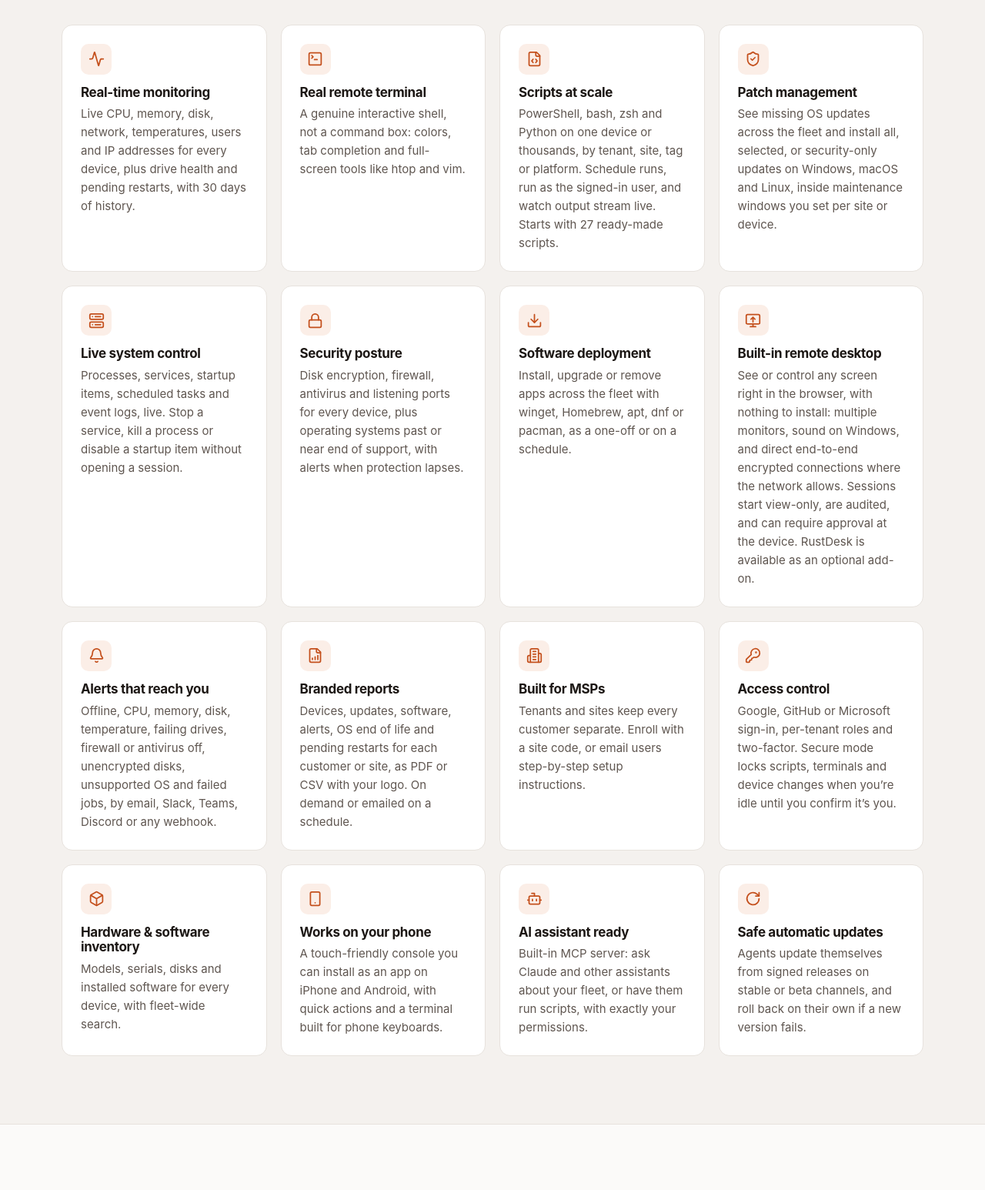
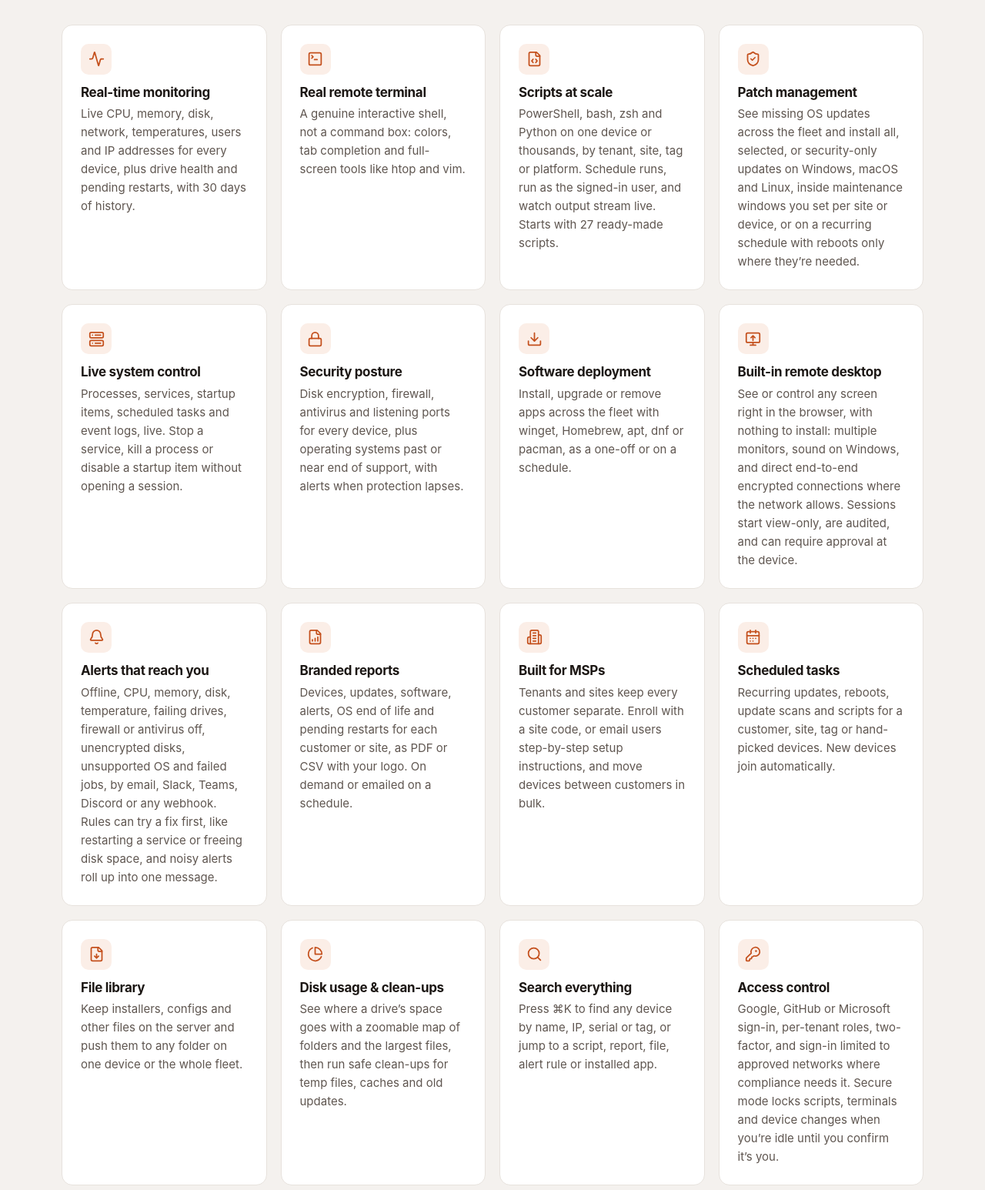
Before and after one commit to RustyRmm/rustyrmm.com, a plain HTML site: page index.html in a window 1280 px wide. Shown: the part 2120-3666 px from the top of the page at 77% size. Drawn offline with Linux system fonts and the light colour scheme; no server answers.

Commit message:
Add recent features and an abuse contact
Scheduled tasks, file library, disk usage and clean-ups, global search;
automatic alert fixes and rollups; recurring patching; allowed sign-in
networks; Windows license inventory; agent updates capped at the server
version. Drop the RustDesk add-on mention. Add abuse@rustyrmm.com to the
contact section and footer.

Co-Authored-By: Claude Opus 5.5 <noreply@anthropic.com>

```diff
--- a/index.html
+++ b/index.html
@@ -156,9 +156,10 @@
   .cta-band p { color: rgb(255 255 255 / .85); margin: 12px 0 0; }
   .cta-band .btn { background: #fff; color: #8a3413; justify-self: end; }
   @media (max-width: 760px) { .cta-band { grid-template-columns: 1fr; padding: 32px; } .cta-band .btn { justify-self: start; } }
-  .contacts { display: grid; grid-template-columns: repeat(3, 1fr); gap: 18px; }
+  .contacts { display: grid; grid-template-columns: repeat(4, 1fr); gap: 18px; }
   .contacts a { text-decoration: none; color: var(--accent); font-weight: 600; }
-  @media (max-width: 760px) { .contacts { grid-template-columns: 1fr; } }
+  @media (max-width: 1000px) { .contacts { grid-template-columns: repeat(2, 1fr); } }
+  @media (max-width: 620px) { .contacts { grid-template-columns: 1fr; } }
 
   footer { border-top: 1px solid var(--border); padding: 40px 0; color: var(--muted); font-size: 14px; }
   footer .wrap { display: flex; flex-wrap: wrap; gap: 24px 48px; justify-content: space-between; }
@@ -277,19 +278,23 @@
         <div class="card"><div class="ico"><svg viewBox="0 0 24 24" fill="none" stroke="currentColor" stroke-width="2" stroke-linecap="round" stroke-linejoin="round"><path d="M22 12h-2.48a2 2 0 0 0-1.93 1.46l-2.35 8.36a.25.25 0 0 1-.48 0L9.24 2.18a.25.25 0 0 0-.48 0l-2.35 8.36A2 2 0 0 1 4.49 12H2"/></svg></div><h3>Real-time monitoring</h3><p>Live CPU, memory, disk, network, temperatures, users and IP addresses for every device, plus drive health and pending restarts, with 30 days of history.</p></div>
         <div class="card"><div class="ico"><svg viewBox="0 0 24 24" fill="none" stroke="currentColor" stroke-width="2" stroke-linecap="round" stroke-linejoin="round"><path d="m7 11 2-2-2-2M11 13h4"/><rect width="18" height="18" x="3" y="3" rx="2"/></svg></div><h3>Real remote terminal</h3><p>A genuine interactive shell, not a command box: colors, tab completion and full-screen tools like htop and vim.</p></div>
         <div class="card"><div class="ico"><svg viewBox="0 0 24 24" fill="none" stroke="currentColor" stroke-width="2" stroke-linecap="round" stroke-linejoin="round"><path d="M10 12.5 8 15l2 2.5M14 12.5l2 2.5-2 2.5"/><path d="M14 2v4a2 2 0 0 0 2 2h4"/><path d="M15 2H6a2 2 0 0 0-2 2v16a2 2 0 0 0 2 2h12a2 2 0 0 0 2-2V7z"/></svg></div><h3>Scripts at scale</h3><p>PowerShell, bash, zsh and Python on one device or thousands, by tenant, site, tag or platform. Schedule runs, run as the signed-in user, and watch output stream live. Starts with 27 ready-made scripts.</p></div>
-        <div class="card"><div class="ico"><svg viewBox="0 0 24 24" fill="none" stroke="currentColor" stroke-width="2" stroke-linecap="round" stroke-linejoin="round"><path d="M20 13c0 5-3.5 7.5-7.66 8.95a1 1 0 0 1-.67-.01C7.5 20.5 4 18 4 13V6a1 1 0 0 1 1-1c2 0 4.5-1.2 6.24-2.72a1.17 1.17 0 0 1 1.52 0C14.51 3.81 17 5 19 5a1 1 0 0 1 1 1z"/><path d="m9 12 2 2 4-4"/></svg></div><h3>Patch management</h3><p>See missing OS updates across the fleet and install all, selected, or security-only updates on Windows, macOS and Linux, inside maintenance windows you set per site or device.</p></div>
+        <div class="card"><div class="ico"><svg viewBox="0 0 24 24" fill="none" stroke="currentColor" stroke-width="2" stroke-linecap="round" stroke-linejoin="round"><path d="M20 13c0 5-3.5 7.5-7.66 8.95a1 1 0 0 1-.67-.01C7.5 20.5 4 18 4 13V6a1 1 0 0 1 1-1c2 0 4.5-1.2 6.24-2.72a1.17 1.17 0 0 1 1.52 0C14.51 3.81 17 5 19 5a1 1 0 0 1 1 1z"/><path d="m9 12 2 2 4-4"/></svg></div><h3>Patch management</h3><p>See missing OS updates across the fleet and install all, selected, or security-only updates on Windows, macOS and Linux, inside maintenance windows you set per site or device, or on a recurring schedule with reboots only where they’re needed.</p></div>
         <div class="card"><div class="ico"><svg viewBox="0 0 24 24" fill="none" stroke="currentColor" stroke-width="2" stroke-linecap="round" stroke-linejoin="round"><rect width="20" height="8" x="2" y="2" rx="2"/><rect width="20" height="8" x="2" y="14" rx="2"/><path d="M6 6h.01M6 18h.01M10 6h8M10 18h8"/></svg></div><h3>Live system control</h3><p>Processes, services, startup items, scheduled tasks and event logs, live. Stop a service, kill a process or disable a startup item without opening a session.</p></div>
         <div class="card"><div class="ico"><svg viewBox="0 0 24 24" fill="none" stroke="currentColor" stroke-width="2" stroke-linecap="round" stroke-linejoin="round"><rect width="18" height="11" x="3" y="11" rx="2"/><path d="M7 11V7a5 5 0 0 1 10 0v4"/></svg></div><h3>Security posture</h3><p>Disk encryption, firewall, antivirus and listening ports for every device, plus operating systems past or near end of support, with alerts when protection lapses.</p></div>
         <div class="card"><div class="ico"><svg viewBox="0 0 24 24" fill="none" stroke="currentColor" stroke-width="2" stroke-linecap="round" stroke-linejoin="round"><path d="M12 15V3M7 10l5 5 5-5"/><path d="M21 15v4a2 2 0 0 1-2 2H5a2 2 0 0 1-2-2v-4"/></svg></div><h3>Software deployment</h3><p>Install, upgrade or remove apps across the fleet with winget, Homebrew, apt, dnf or pacman, as a one-off or on a schedule.</p></div>
-        <div class="card"><div class="ico"><svg viewBox="0 0 24 24" fill="none" stroke="currentColor" stroke-width="2" stroke-linecap="round" stroke-linejoin="round"><rect width="20" height="14" x="2" y="3" rx="2"/><path d="M8 21h8M12 17v4M9 10l3-3 3 3M12 7v7"/></svg></div><h3>Built-in remote desktop</h3><p>See or control any screen right in the browser, with nothing to install: multiple monitors, sound on Windows, and direct end-to-end encrypted connections where the network allows. Sessions start view-only, are audited, and can require approval at the device. RustDesk is available as an optional add-on.</p></div>
-        <div class="card"><div class="ico"><svg viewBox="0 0 24 24" fill="none" stroke="currentColor" stroke-width="2" stroke-linecap="round" stroke-linejoin="round"><path d="M10.27 21a2 2 0 0 0 3.46 0M3.26 15.33A1 1 0 0 0 4 17h16a1 1 0 0 0 .74-1.67C19.41 13.96 18 12.5 18 8A6 6 0 0 0 6 8c0 4.5-1.41 5.96-2.74 7.33"/></svg></div><h3>Alerts that reach you</h3><p>Offline, CPU, memory, disk, temperature, failing drives, firewall or antivirus off, unencrypted disks, unsupported OS and failed jobs, by email, Slack, Teams, Discord or any webhook.</p></div>
+        <div class="card"><div class="ico"><svg viewBox="0 0 24 24" fill="none" stroke="currentColor" stroke-width="2" stroke-linecap="round" stroke-linejoin="round"><rect width="20" height="14" x="2" y="3" rx="2"/><path d="M8 21h8M12 17v4M9 10l3-3 3 3M12 7v7"/></svg></div><h3>Built-in remote desktop</h3><p>See or control any screen right in the browser, with nothing to install: multiple monitors, sound on Windows, and direct end-to-end encrypted connections where the network allows. Sessions start view-only, are audited, and can require approval at the device.</p></div>
+        <div class="card"><div class="ico"><svg viewBox="0 0 24 24" fill="none" stroke="currentColor" stroke-width="2" stroke-linecap="round" stroke-linejoin="round"><path d="M10.27 21a2 2 0 0 0 3.46 0M3.26 15.33A1 1 0 0 0 4 17h16a1 1 0 0 0 .74-1.67C19.41 13.96 18 12.5 18 8A6 6 0 0 0 6 8c0 4.5-1.41 5.96-2.74 7.33"/></svg></div><h3>Alerts that reach you</h3><p>Offline, CPU, memory, disk, temperature, failing drives, firewall or antivirus off, unencrypted disks, unsupported OS and failed jobs, by email, Slack, Teams, Discord or any webhook. Rules can try a fix first, like restarting a service or freeing disk space, and noisy alerts roll up into one message.</p></div>
         <div class="card"><div class="ico"><svg viewBox="0 0 24 24" fill="none" stroke="currentColor" stroke-width="2" stroke-linecap="round" stroke-linejoin="round"><path d="M15 2H6a2 2 0 0 0-2 2v16a2 2 0 0 0 2 2h12a2 2 0 0 0 2-2V7z"/><path d="M14 2v4a2 2 0 0 0 2 2h4M8 18v-2M12 18v-4M16 18v-6"/></svg></div><h3>Branded reports</h3><p>Devices, updates, software, alerts, OS end of life and pending restarts for each customer or site, as PDF or CSV with your logo. On demand or emailed on a schedule.</p></div>
-        <div class="card"><div class="ico"><svg viewBox="0 0 24 24" fill="none" stroke="currentColor" stroke-width="2" stroke-linecap="round" stroke-linejoin="round"><path d="M6 22V4a2 2 0 0 1 2-2h8a2 2 0 0 1 2 2v18Z"/><path d="M6 12H4a2 2 0 0 0-2 2v6a2 2 0 0 0 2 2h2M18 9h2a2 2 0 0 1 2 2v9a2 2 0 0 1-2 2h-2M10 6h4M10 10h4M10 14h4M10 18h4"/></svg></div><h3>Built for MSPs</h3><p>Tenants and sites keep every customer separate. Enroll with a site code, or email users step-by-step setup instructions.</p></div>
-        <div class="card"><div class="ico"><svg viewBox="0 0 24 24" fill="none" stroke="currentColor" stroke-width="2" stroke-linecap="round" stroke-linejoin="round"><path d="M2.586 17.414A2 2 0 0 0 2 18.828V21a1 1 0 0 0 1 1h3a1 1 0 0 0 1-1v-1a1 1 0 0 1 1-1h1a1 1 0 0 0 1-1v-1a1 1 0 0 1 1-1h.172a2 2 0 0 0 1.414-.586l.814-.814a6.5 6.5 0 1 0-4-4z"/><circle cx="16.5" cy="7.5" r=".5" fill="currentColor"/></svg></div><h3>Access control</h3><p>Google, GitHub or Microsoft sign-in, per-tenant roles and two-factor. Secure mode locks scripts, terminals and device changes when you’re idle until you confirm it’s you.</p></div>
-        <div class="card"><div class="ico"><svg viewBox="0 0 24 24" fill="none" stroke="currentColor" stroke-width="2" stroke-linecap="round" stroke-linejoin="round"><path d="M11 21.73a2 2 0 0 0 2 0l7-4A2 2 0 0 0 21 16V8a2 2 0 0 0-1-1.73l-7-4a2 2 0 0 0-2 0l-7 4A2 2 0 0 0 3 8v8a2 2 0 0 0 1 1.73z"/><path d="M12 22V12M3.29 7 12 12l8.71-5"/></svg></div><h3>Hardware &amp; software inventory</h3><p>Models, serials, disks and installed software for every device, with fleet-wide search.</p></div>
+        <div class="card"><div class="ico"><svg viewBox="0 0 24 24" fill="none" stroke="currentColor" stroke-width="2" stroke-linecap="round" stroke-linejoin="round"><path d="M6 22V4a2 2 0 0 1 2-2h8a2 2 0 0 1 2 2v18Z"/><path d="M6 12H4a2 2 0 0 0-2 2v6a2 2 0 0 0 2 2h2M18 9h2a2 2 0 0 1 2 2v9a2 2 0 0 1-2 2h-2M10 6h4M10 10h4M10 14h4M10 18h4"/></svg></div><h3>Built for MSPs</h3><p>Tenants and sites keep every customer separate. Enroll with a site code, or email users step-by-step setup instructions, and move devices between customers in bulk.</p></div>
+        <div class="card"><div class="ico"><svg viewBox="0 0 24 24" fill="none" stroke="currentColor" stroke-width="2" stroke-linecap="round" stroke-linejoin="round"><rect width="18" height="18" x="3" y="4" rx="2"/><path d="M16 2v4M8 2v4M3 10h18M8 14h.01M12 14h.01M16 14h.01M8 18h.01M12 18h.01"/></svg></div><h3>Scheduled tasks</h3><p>Recurring updates, reboots, update scans and scripts for a customer, site, tag or hand-picked devices. New devices join automatically.</p></div>
+        <div class="card"><div class="ico"><svg viewBox="0 0 24 24" fill="none" stroke="currentColor" stroke-width="2" stroke-linecap="round" stroke-linejoin="round"><path d="M15 2H6a2 2 0 0 0-2 2v16a2 2 0 0 0 2 2h12a2 2 0 0 0 2-2V7z"/><path d="M14 2v4a2 2 0 0 0 2 2h4M12 18v-6M9 15l3 3 3-3"/></svg></div><h3>File library</h3><p>Keep installers, configs and other files on the server and push them to any folder on one device or the whole fleet.</p></div>
+        <div class="card"><div class="ico"><svg viewBox="0 0 24 24" fill="none" stroke="currentColor" stroke-width="2" stroke-linecap="round" stroke-linejoin="round"><path d="M21.21 15.89A10 10 0 1 1 8 2.83"/><path d="M22 12A10 10 0 0 0 12 2v10z"/></svg></div><h3>Disk usage &amp; clean-ups</h3><p>See where a drive’s space goes with a zoomable map of folders and the largest files, then run safe clean-ups for temp files, caches and old updates.</p></div>
+        <div class="card"><div class="ico"><svg viewBox="0 0 24 24" fill="none" stroke="currentColor" stroke-width="2" stroke-linecap="round" stroke-linejoin="round"><circle cx="11" cy="11" r="8"/><path d="m21 21-4.3-4.3"/></svg></div><h3>Search everything</h3><p>Press ⌘K to find any device by name, IP, serial or tag, or jump to a script, report, file, alert rule or installed app.</p></div>
+        <div class="card"><div class="ico"><svg viewBox="0 0 24 24" fill="none" stroke="currentColor" stroke-width="2" stroke-linecap="round" stroke-linejoin="round"><path d="M2.586 17.414A2 2 0 0 0 2 18.828V21a1 1 0 0 0 1 1h3a1 1 0 0 0 1-1v-1a1 1 0 0 1 1-1h1a1 1 0 0 0 1-1v-1a1 1 0 0 1 1-1h.172a2 2 0 0 0 1.414-.586l.814-.814a6.5 6.5 0 1 0-4-4z"/><circle cx="16.5" cy="7.5" r=".5" fill="currentColor"/></svg></div><h3>Access control</h3><p>Google, GitHub or Microsoft sign-in, per-tenant roles, two-factor, and sign-in limited to approved networks where compliance needs it. Secure mode locks scripts, terminals and device changes when you’re idle until you confirm it’s you.</p></div>
+        <div class="card"><div class="ico"><svg viewBox="0 0 24 24" fill="none" stroke="currentColor" stroke-width="2" stroke-linecap="round" stroke-linejoin="round"><path d="M11 21.73a2 2 0 0 0 2 0l7-4A2 2 0 0 0 21 16V8a2 2 0 0 0-1-1.73l-7-4a2 2 0 0 0-2 0l-7 4A2 2 0 0 0 3 8v8a2 2 0 0 0 1 1.73z"/><path d="M12 22V12M3.29 7 12 12l8.71-5"/></svg></div><h3>Hardware &amp; software inventory</h3><p>Models, serials, disks, installed software and Windows license activation for every device, with fleet-wide search.</p></div>
         <div class="card"><div class="ico"><svg viewBox="0 0 24 24" fill="none" stroke="currentColor" stroke-width="2" stroke-linecap="round" stroke-linejoin="round"><rect width="14" height="20" x="5" y="2" rx="2"/><path d="M12 18h.01"/></svg></div><h3>Works on your phone</h3><p>A touch-friendly console you can install as an app on iPhone and Android, with quick actions and a terminal built for phone keyboards.</p></div>
         <div class="card"><div class="ico"><svg viewBox="0 0 24 24" fill="none" stroke="currentColor" stroke-width="2" stroke-linecap="round" stroke-linejoin="round"><path d="M12 8V4H8"/><rect width="16" height="12" x="4" y="8" rx="2"/><path d="M2 14h2M20 14h2M15 13v2M9 13v2"/></svg></div><h3>AI assistant ready</h3><p>Built-in MCP server: ask Claude and other assistants about your fleet, or have them run scripts, with exactly your permissions.</p></div>
-        <div class="card"><div class="ico"><svg viewBox="0 0 24 24" fill="none" stroke="currentColor" stroke-width="2" stroke-linecap="round" stroke-linejoin="round"><path d="M21 12a9 9 0 1 1-3-6.7L21 8"/><path d="M21 3v5h-5"/></svg></div><h3>Safe automatic updates</h3><p>Agents update themselves from signed releases on stable or beta channels, and roll back on their own if a new version fails.</p></div>
+        <div class="card"><div class="ico"><svg viewBox="0 0 24 24" fill="none" stroke="currentColor" stroke-width="2" stroke-linecap="round" stroke-linejoin="round"><path d="M21 12a9 9 0 1 1-3-6.7L21 8"/><path d="M21 3v5h-5"/></svg></div><h3>Safe automatic updates</h3><p>Agents update themselves from signed releases on stable or beta channels, and roll back on their own if a new version fails. Stable agents never run ahead of your server, and can stay one release behind if you prefer.</p></div>
       </div>
     </div>
   </section>
@@ -328,7 +333,7 @@
           <span class="eyebrow">Fleet view</span>
           <h3>See what needs attention</h3>
           <p>Status, live usage and pending security updates for every device, filtered by tenant, platform or tag.</p>
-          <ul><li>Alerts, reboot-pending and OS end-of-life flags right in the list</li><li>See which agents are due an update for their tenant’s channel</li><li>Select devices for bulk actions</li><li>Security posture and drive health on every device page</li></ul>
+          <ul><li>Alerts, reboot-pending and OS end-of-life flags right in the list</li><li>See which agents are due an update for their tenant’s channel</li><li>Select devices for bulk actions, or press ⌘K to find any device</li><li>Security posture and drive health on every device page</li></ul>
         </div>
         <div class="frame"><img src="img/devices.png" alt="Device list with live CPU, memory, disk and update status" width="1280" height="400" loading="lazy"></div>
       </div>
@@ -384,7 +389,7 @@
           <ul>
             <li>One Docker Compose stack on a single Linux host</li>
             <li>HTTPS via Let’s Encrypt, or Cloudflare Tunnel with no open ports</li>
-            <li>Remote desktop built in, with an optional RustDesk relay</li>
+            <li>Remote desktop built in, with nothing extra to run</li>
             <li>Agents update themselves from signed releases</li>
             <li>Meets data-residency and compliance requirements</li>
           </ul>
@@ -430,6 +435,7 @@
       <div class="contacts">
         <div class="card"><h3>Sales</h3><p>Pricing, demos, hosting options and onboarding.</p><p style="margin-top:12px"><a href="mailto:sales@rustyrmm.com">sales@rustyrmm.com</a></p></div>
         <div class="card"><h3>Support</h3><p>Technical help and troubleshooting for customers.</p><p style="margin-top:12px"><a href="mailto:support@rustyrmm.com">support@rustyrmm.com</a></p></div>
+        <div class="card"><h3>Abuse</h3><p>Report spam, phishing or other misuse of RustyRMM services.</p><p style="margin-top:12px"><a href="mailto:abuse@rustyrmm.com">abuse@rustyrmm.com</a></p></div>
         <div class="card"><h3>Agent releases</h3><p>Signed agent builds and release notes for every version.</p><p style="margin-top:12px"><a href="https://github.com/RustyRmm/rustyrmm-releases/releases">View releases ↗</a></p></div>
       </div>
     </div>
@@ -476,7 +482,7 @@
       <p style="margin: 10px 0 0; max-width: 300px">Remote monitoring and management for MSPs and IT teams.</p>
     </div>
     <div><h4>Product</h4><ul><li><a href="#features">Features</a></li><li><a href="#platforms">Platforms</a></li><li><a href="#hosting">Hosting</a></li><li><a href="#feedback">Report a bug</a></li></ul></div>
-    <div><h4>Contact</h4><ul><li><a href="mailto:sales@rustyrmm.com">sales@rustyrmm.com</a></li><li><a href="mailto:support@rustyrmm.com">support@rustyrmm.com</a></li></ul></div>
+    <div><h4>Contact</h4><ul><li><a href="mailto:sales@rustyrmm.com">sales@rustyrmm.com</a></li><li><a href="mailto:support@rustyrmm.com">support@rustyrmm.com</a></li><li><a href="mailto:abuse@rustyrmm.com">abuse@rustyrmm.com</a></li></ul></div>
     <div><h4>Resources</h4><ul><li><a href="https://github.com/RustyRmm/rustyrmm-releases/releases">Agent releases</a></li><li><a href="https://github.com/rustyrmm">GitHub</a></li></ul></div>
   </div>
   <div class="wrap" style="margin-top: 28px; color: var(--subtle)">© <span id="year">2026</span> RustyRMM. All rights reserved. · <a href="/terms">Terms of Use</a> · <a href="/privacy">Privacy Policy</a></div>
```
